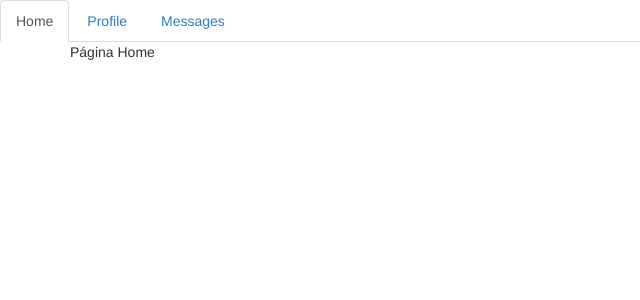
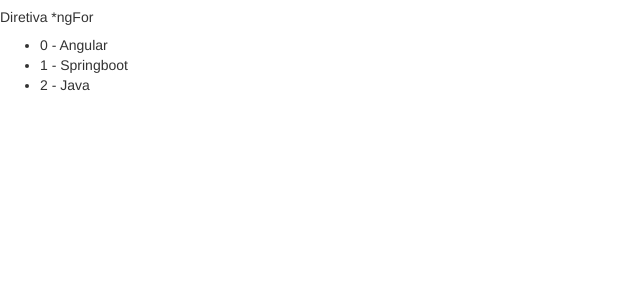
Before and after one commit to chrissmb/meu-app, an Angular app: page / in a window 1280 px wide. Shown: the top 300 px of the page, without its empty margins (0-640 px from the left). Built offline with nearby package versions, Linux system fonts and the light colour scheme.

Commit message:
aula ngFor

```diff
--- a/src/app/app.component.html
+++ b/src/app/app.component.html
@@ -1,6 +1,6 @@
 <!--The content below is only a placeholder and can be replaced.-->
 
-<app-diretiva-ngswitch></app-diretiva-ngswitch>
+<app-diretiva-ngfor></app-diretiva-ngfor>
 
 <!------------------------------------------------------------------
 <div style="text-align:center">
@@ -31,4 +31,6 @@
 <app-data-binding></app-data-binding>
 
 <app-diretiva-ngif></app-diretiva-ngif>
+
+<app-diretiva-ngswitch></app-diretiva-ngswitch>
 ------------------------------------------------------------------>
--- a/src/app/app.module.ts
+++ b/src/app/app.module.ts
@@ -11,6 +11,7 @@
 import { OutputPropertyComponent } from './data-binding/output-property/output-property.component';
 import { DiretivaNgifComponent } from './diretiva-ngif/diretiva-ngif.component';
 import { DiretivaNgswitchComponent } from './diretiva-ngswitch/diretiva-ngswitch.component';
+import { DiretivaNgforComponent } from './diretiva-ngfor/diretiva-ngfor.component';
 
 @NgModule({
   declarations: [
@@ -21,7 +22,8 @@
     InputPropertyComponent,
     OutputPropertyComponent,
     DiretivaNgifComponent,
-    DiretivaNgswitchComponent
+    DiretivaNgswitchComponent,
+    DiretivaNgforComponent
   ],
   imports: [
     BrowserModule,
--- /dev/null
+++ b/src/app/diretiva-ngfor/diretiva-ngfor.component.html
@@ -0,0 +1,7 @@
+<h5>Diretiva *ngFor</h5>
+
+<ul>
+  <li *ngFor="let curso of cursos, let i = index">
+    {{ i }} - {{ curso }}
+  </li>
+</ul>
--- /dev/null
+++ b/src/app/diretiva-ngfor/diretiva-ngfor.component.ts
@@ -0,0 +1,16 @@
+import { Component, OnInit } from '@angular/core';
+
+@Component({
+  selector: 'app-diretiva-ngfor',
+  templateUrl: './diretiva-ngfor.component.html',
+  styleUrls: ['./diretiva-ngfor.component.css']
+})
+export class DiretivaNgforComponent implements OnInit {
+
+  cursos: string[] = ['Angular', 'Springboot', 'Java'];
+  constructor() { }
+
+  ngOnInit() {
+  }
+
+}
```
Also changed, not shown: src/app/diretiva-ngfor/diretiva-ngfor.component.css (added), 1 other file (tests, documents, lock files or other folders).
